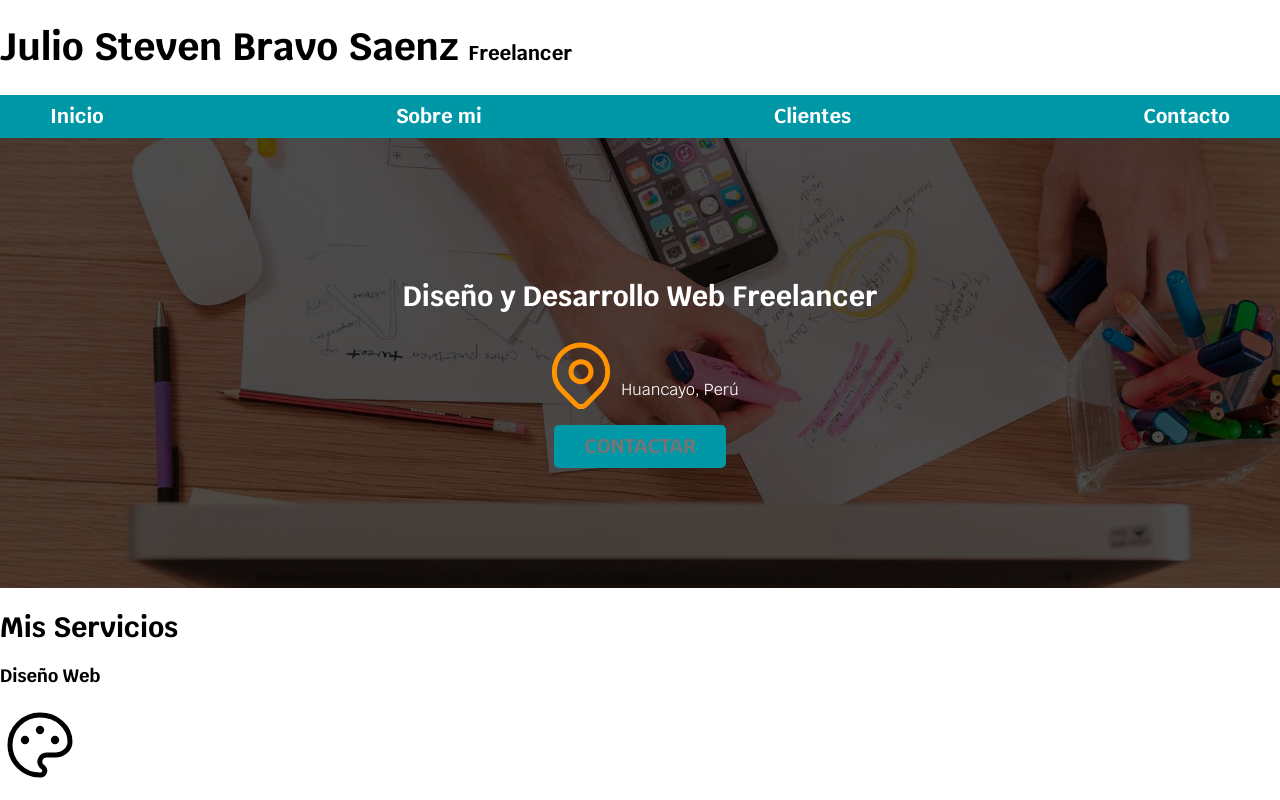
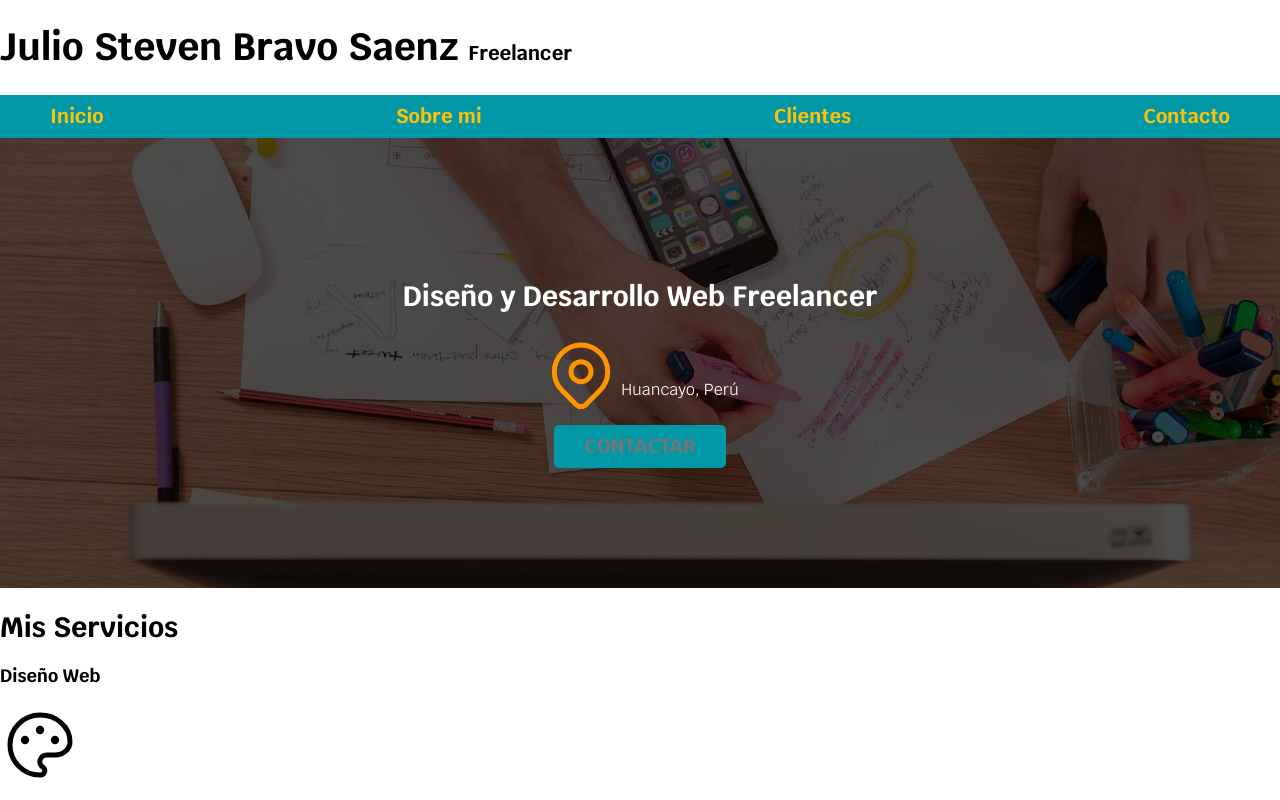
Before and after one commit to Stev7nneo/ProyectoWebFreelancer, a plain HTML site: page index.html in a window 1280 px wide. Shown: the top 800 px of the page. Drawn offline with Linux system fonts and the light colour scheme.

Commit message:
color botones

```diff
--- a/css/styles.css
+++ b/css/styles.css
@@ -80,7 +80,7 @@ h3 {
 .navegacion-principal a {
     display: block;
     text-align: center;
-    color: var(--blanco);
+    color: var(--primario);
     text-decoration: none;
     font-size: 2rem;
     font-weight: bold;
```
